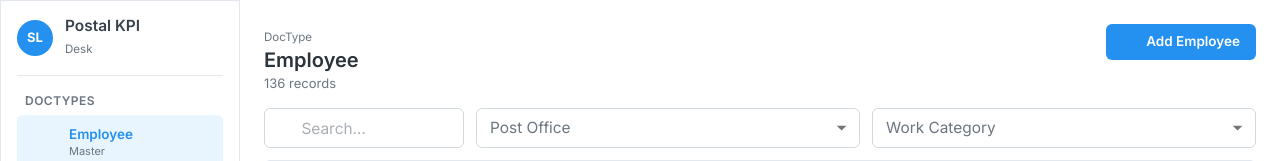
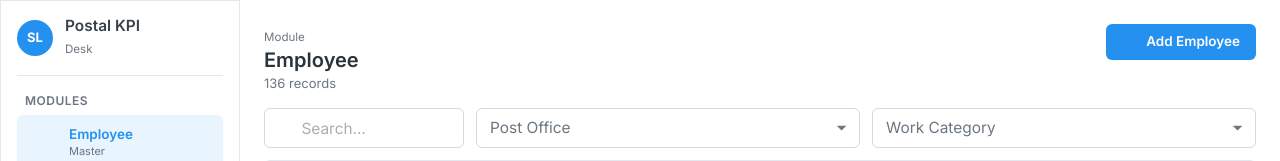
Before and after one commit to GUNAWARADANANCA/J26-IT-372, a React (Vite) app in the folder frontend/: page /employee in a window 1280 px wide. Shown: the top 161 px of the page. Built offline with nearby package versions, Linux system fonts and the light colour scheme; some icons are missing.

Commit message:
Update terminology in ListView and DeskLayout components from "DocType" to "Module"

```diff
--- a/frontend/src/admin/components/ListView.jsx
+++ b/frontend/src/admin/components/ListView.jsx
@@ -59,7 +59,7 @@ export default function ListView({ meta, basePath, title, refreshKey = 0 }) {
       >
         <Box>
           <Typography variant="caption" color="text.secondary">
-            DocType
+            Module
           </Typography>
           <Typography variant="h5">{title || meta.name}</Typography>
           <Typography variant="body2" color="text.secondary">
--- a/frontend/src/admin/layout/DeskLayout.jsx
+++ b/frontend/src/admin/layout/DeskLayout.jsx
@@ -76,7 +76,7 @@ export default function DeskLayout({ onResetSeed, resetting }) {
               color="text.secondary"
               sx={{ px: 1, mb: 0.5, textTransform: 'uppercase' }}
             >
-              DocTypes
+              Modules
             </Typography>
             <List dense disablePadding>
               {nav.map((item) => (
```
